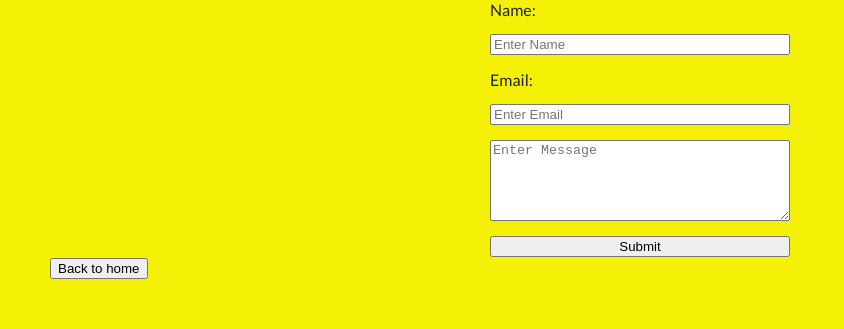
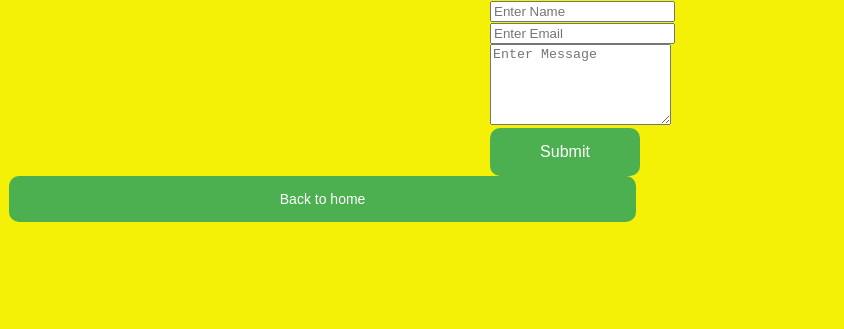
Before and after one commit to Viraj-rana/research-paper-rotate, a plain HTML site: page Research paper rotate/value.html in a window 1280 px wide. Shown: the whole page, without its empty margins (0-844 px from the left). Drawn offline with Linux system fonts and the light colour scheme.

Commit message:
value.html

```diff
--- a/Research paper rotate/value.html
+++ b/Research paper rotate/value.html
@@ -7,22 +7,37 @@
     <link rel="stylesheet" href="style.css"/>
 </head>
 <body id="value">
-    <div class="container-form">
 
 
+   <div class="Form">
 <form action="https://formspree.io/f/mdkdwrgl" method="POST">
-    <div class="Form">
-    <label for="username">Name:</label>  <!-- Label -->
+
+    <label for="text"></label>  <!-- Label -->
      <input type="text" id="Name" placeholder="Enter Name">
 
-         <label for="Email">Email:</label>  <!-- Label -->
-           <input type="Email" id="Email" placeholder="Enter Email">
+         <label for="email"></label>
+           <input type="email" id="email" placeholder="Enter Email">
+
               <textarea rows="5" name="message" placeholder="Enter Message" required></textarea>
-                 <button type="submit">Submit</button>
+                 <button type="submit" style="  padding: 15px;
+            border-radius: 10px;
+            border: none;
+            background-color: #4caf50;
+            color: white;
+            cursor: pointer;
+            width: 50%;
+            font-size: 16px;">Submit</button></form>
 
-</div> </form><a href="index.html"><button type="submit" >Back to home</button></a>
+</div> <a href="index.html"><button type="submit" style="padding: 15px;
+            border-radius: 10px;
+            border: none;
+            background-color: #4caf50;
+            color: white;
+            cursor: pointer;
+            width: 49%;
+            margin-left: 9px;
+            font-size: 14px;">Back to home</button></a>
 
-    </div>
 
 
 </body>
```
